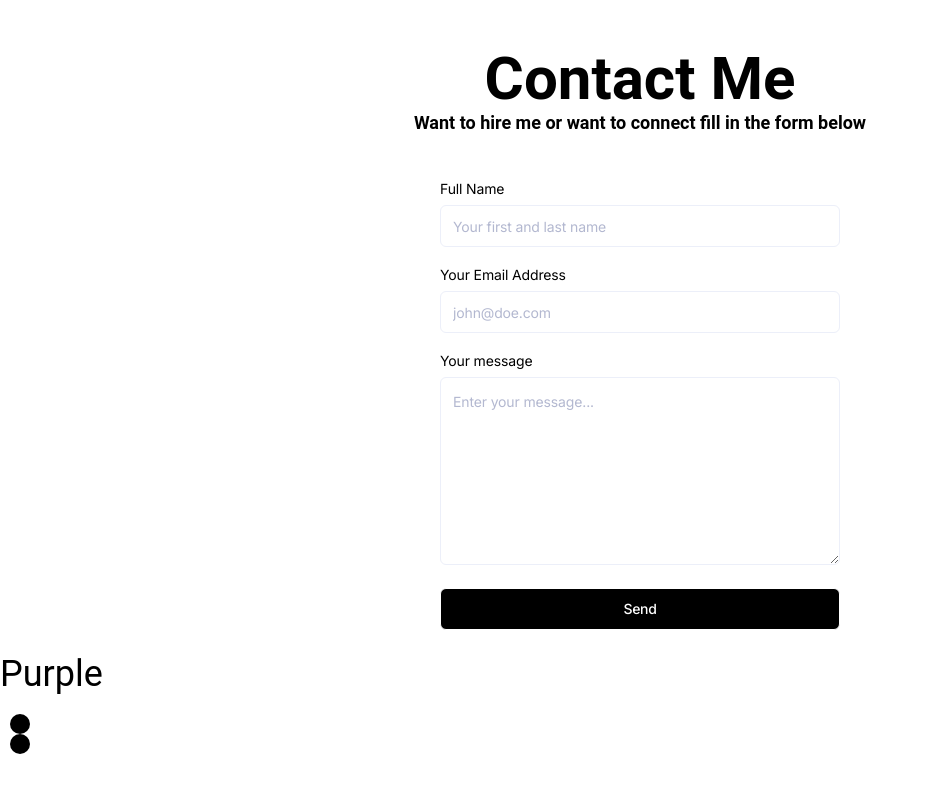
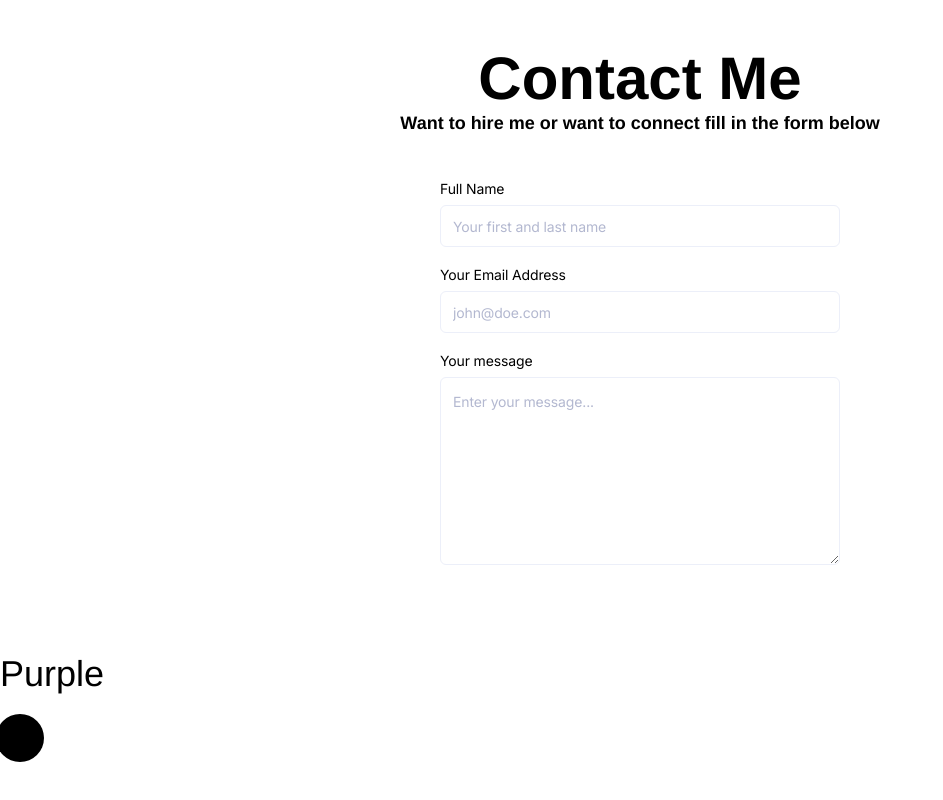
Before and after one commit to Chimoneg27/Garvin-Chimone, a React (Vite) app: page /Dev in a window 1280 px wide. Shown: the part 1511-2311 px from the top of the page, without its empty margins (0-943 px from the left). Before the commit the page ends 2285 px from the top, so only its background shows below. Built offline with nearby package versions, Linux system fonts and the light colour scheme; a web font is replaced by a local one.

Commit message:
update css styles

```diff
--- a/src/styles/form.css
+++ b/src/styles/form.css
@@ -111,7 +111,6 @@
     .formcarry-container button {
       font-family: "Inter", sans-serif;
       font-weight: 500;
-      font-size: 14px;
       letter-spacing: -0.02em;
       height: 42px;
       line-height: 40px;
@@ -119,28 +118,8 @@
       border-radius: 6px;
       box-sizing: border-box;
       border: 1px solid ;
-      background-color: #000;
       color: #fff;
       cursor: pointer;
-    }
-
-    .formcarry-container button:hover {
-      background: linear-gradient(0deg, rgba(0, 0, 0, 0.1), rgba(0, 0, 0, 0.1)), hsla(var(--fc-primary-hsl));
-    }
-
-    .formcarry-container button:focus {
-      background: linear-gradient(0deg, rgba(0, 0, 0, 0.2), rgba(0, 0, 0, 0.2)), hsla(var(--fc-primary-hsl));
-      border-inline: 1px solid inline rgba(255, 255, 255, 0.6);
-      box-shadow: 0px 0px 0px 3px rgba(var(--fc-primary-hsl), 12%);
-    }
-
-    .formcarry-container button:active {
-      background: linear-gradient(0deg, rgba(0, 0, 0, 0.2), rgba(0, 0, 0, 0.2)), hsla(var(--fc-primary-hsl));
-    }
-
-    .formcarry-container button:disabled {
-      background-color: hsla(var(--fc-primary-hsl), 40%);
-      cursor: not-allowed;
     }
 
     .formcarry-container input:focus:required:invalid,
--- a/src/styles/index.css
+++ b/src/styles/index.css
@@ -5,6 +5,10 @@
 
 .intro {
     margin: 2rem auto;
+}
+
+body {
+    font-family: 'Helvetica Neue', sans-serif;
 }
 
 .about {
@@ -18,13 +22,12 @@
 .footerCircle {
     /* position: fixed; */
     border-radius: 50%;
-    background-color: #000;
     /* ensure the circle is visible (was off-screen with -50px) */
     bottom: 16px;
     left: 50%;
     transform: translateX(-50%);
     /* fallbacks in case Tailwind utility classes are not present */
-    width: 1.25rem;
-    height: 1.25rem;
+    width: 3rem;
+    height: 3rem;
     z-index: 50;
 }
```
